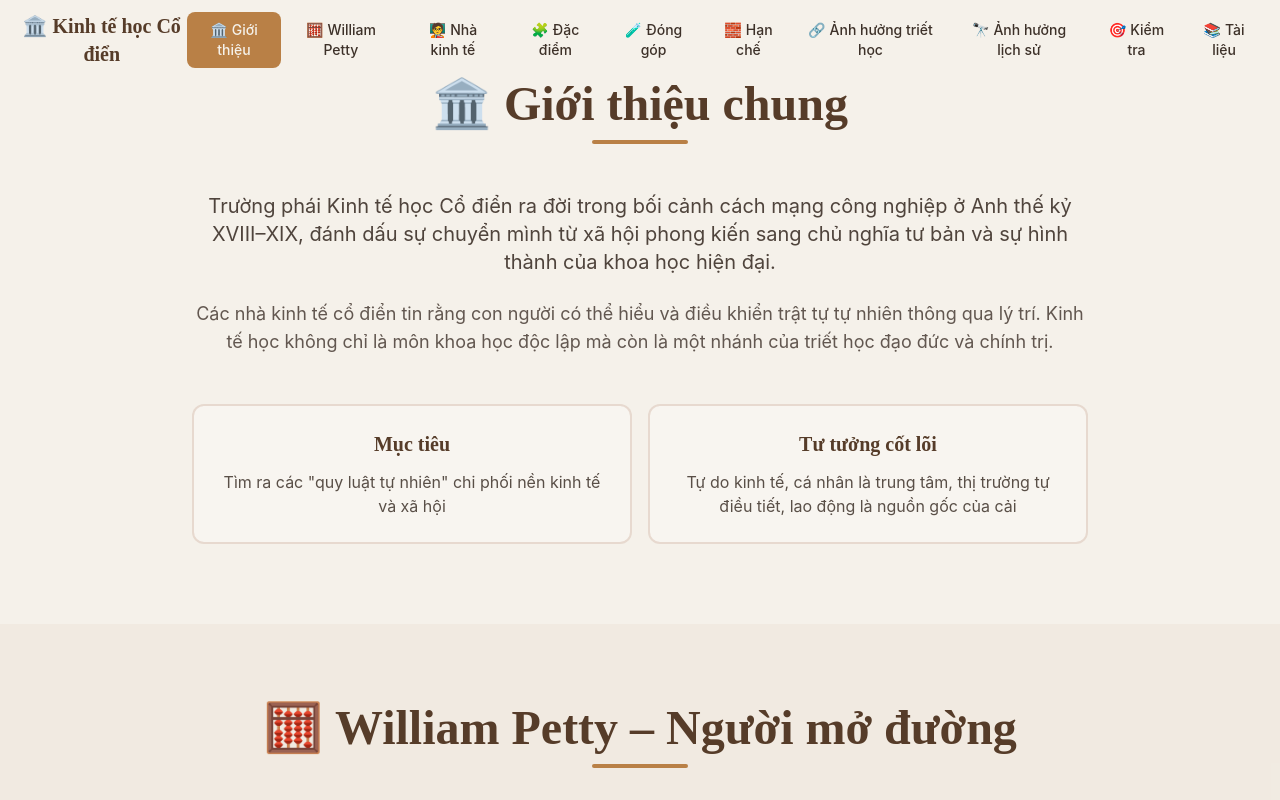
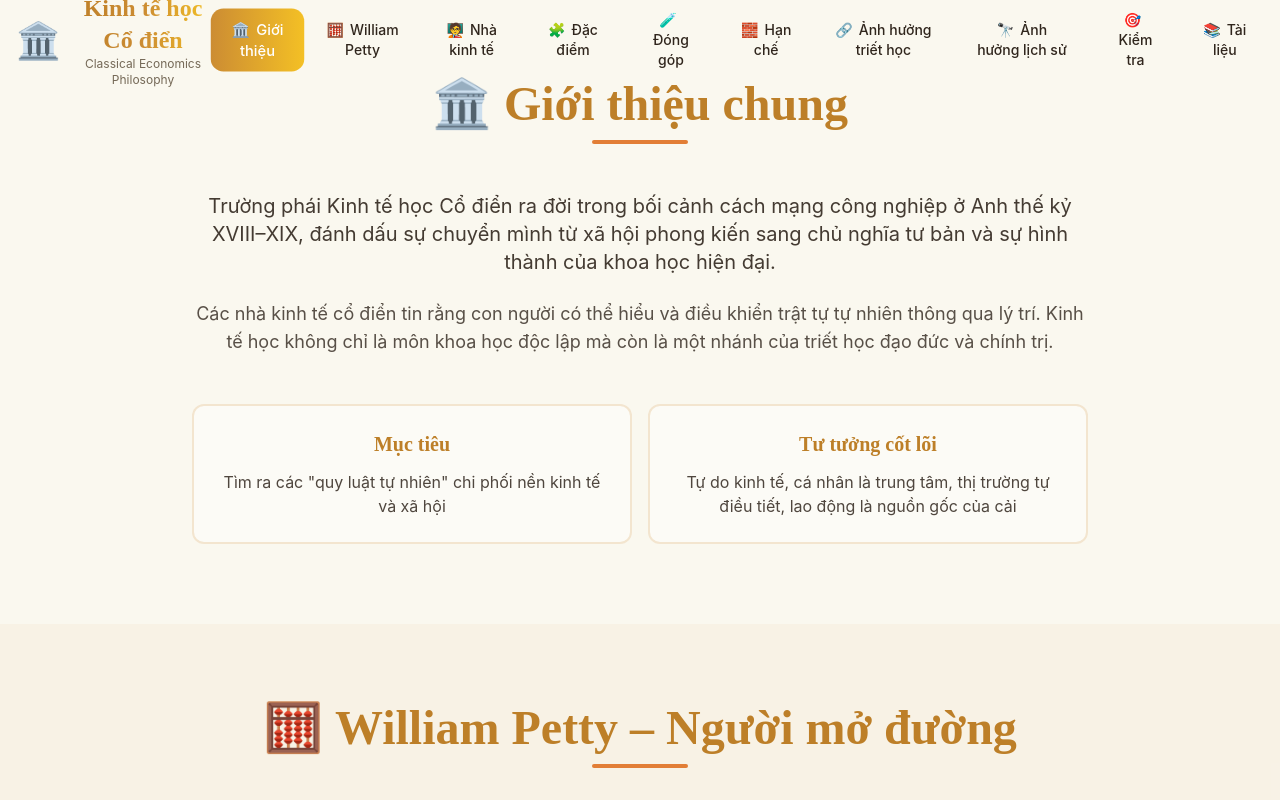
Before and after one commit to Quang510/classical-muse-vn, a React (Vite) app: page / in a window 1280 px wide. Shown: the top 800 px of the page. Built offline with nearby package versions, Linux system fonts and the light colour scheme; the HTML template or start-up script is replaced by a standard one.

Commit message:
Refactor: Modernize design and navbar

```diff
--- a/src/components/EconomistCard.tsx
+++ b/src/components/EconomistCard.tsx
@@ -26,7 +26,7 @@ export const EconomistCard = ({
   onViewDetail,
 }: EconomistCardProps) => {
   return (
-    <Card className={`hover-lift overflow-hidden border-bronze/30 bg-card shadow-[var(--shadow-paper)] hover:shadow-[var(--shadow-elevated)] transition-all duration-300 ${className}`}>
+    <Card className={`hover-lift overflow-hidden border-gold/30 bg-card shadow-[var(--shadow-soft)] hover:shadow-[var(--shadow-large)] transition-all duration-500 ${className}`}>
       <div className="aspect-[4/3] overflow-hidden bg-muted relative">
         <img
           src={imageSrc}
@@ -63,7 +63,7 @@ export const EconomistCard = ({
           <Button
             onClick={onViewDetail}
             variant="outline"
-            className="w-full mt-2 border-bronze/40 hover:bg-bronze hover:text-bronze-foreground transition-all group"
+            className="w-full mt-2 border-gold/50 hover:bg-gradient-to-r hover:from-bronze hover:to-gold hover:text-white hover:border-transparent transition-all duration-300 group"
           >
             Xem chi tiết
             <ArrowRightIcon className="w-4 h-4 ml-2 group-hover:translate-x-1 transition-transform" />
--- a/src/components/FeatureTile.tsx
+++ b/src/components/FeatureTile.tsx
@@ -9,9 +9,9 @@ interface FeatureTileProps {
 
 export const FeatureTile = ({ icon: Icon, title, description, className = "" }: FeatureTileProps) => {
   return (
-    <Card className={`hover-lift border-bronze/30 bg-card/90 shadow-[var(--shadow-paper)] hover:shadow-[var(--shadow-elevated)] transition-all duration-300 ${className}`}>
+    <Card className={`hover-lift border-gold/30 bg-card shadow-[var(--shadow-soft)] hover:shadow-[var(--shadow-large)] transition-all duration-500 ${className}`}>
       <CardContent className="p-6 space-y-3 text-center">
-        <div className="w-14 h-14 mx-auto rounded-full bg-bronze/10 flex items-center justify-center border-2 border-bronze/20">
+        <div className="w-14 h-14 mx-auto rounded-2xl bg-gradient-to-br from-bronze/10 to-gold/10 flex items-center justify-center border-2 border-gold/30">
           <Icon className="w-7 h-7 text-bronze" />
         </div>
         <h4 className="font-serif text-lg text-primary">{title}</h4>
--- a/src/components/Navigation.tsx
+++ b/src/components/Navigation.tsx
@@ -1,5 +1,5 @@
 import { useEffect, useState } from "react";
-import { Menu, X } from "lucide-react";
+import { Bars3Icon, XMarkIcon } from "@heroicons/react/24/outline";
 import { Button } from "./ui/button";
 
 const sections = [
@@ -64,34 +64,44 @@ export const Navigation = () => {
   return (
     <>
       <nav
-        className={`fixed top-0 left-0 right-0 z-50 transition-all duration-300 ${
+        className={`fixed top-0 left-0 right-0 z-50 transition-all duration-500 ${
           isScrolled
-            ? "bg-card/95 backdrop-blur-sm shadow-md"
+            ? "glass-effect shadow-[var(--shadow-medium)] border-b border-gold/20"
             : "bg-transparent"
         }`}
       >
         <div className="container mx-auto px-4">
-          <div className="flex items-center justify-between h-16 md:h-20">
+          <div className="flex items-center justify-between h-20">
             <button
               onClick={() => scrollToSection("intro")}
-              className="text-lg md:text-xl font-serif font-semibold text-primary hover:text-accent transition-colors"
+              className="flex items-center gap-3 group"
             >
-              🏛️ Kinh tế học Cổ điển
+              <span className="text-4xl group-hover:scale-110 transition-transform duration-300">
+                🏛️
+              </span>
+              <div className="flex flex-col items-start">
+                <span className="text-xl md:text-2xl font-serif font-bold bg-gradient-to-r from-primary via-bronze to-gold bg-clip-text text-transparent">
+                  Kinh tế học Cổ điển
+                </span>
+                <span className="text-xs text-muted-foreground font-sans">
+                  Classical Economics Philosophy
+                </span>
+              </div>
             </button>
 
             {/* Desktop Navigation */}
-            <div className="hidden lg:flex items-center gap-1">
+            <div className="hidden lg:flex items-center gap-2">
               {sections.map((section) => (
                 <button
                   key={section.id}
                   onClick={() => scrollToSection(section.id)}
-                  className={`px-3 py-2 rounded-lg text-sm font-medium transition-all ${
+                  className={`px-4 py-2.5 rounded-xl text-sm font-medium transition-all duration-300 ${
                     activeSection === section.id
-                      ? "bg-accent text-accent-foreground"
-                      : "text-foreground hover:bg-secondary"
+                      ? "bg-gradient-to-r from-bronze to-gold text-white shadow-[var(--shadow-soft)] scale-105"
+                      : "text-foreground hover:bg-secondary/60 hover:scale-105"
                   }`}
                 >
-                  <span className="mr-1">{section.emoji}</span>
+                  <span className="mr-1.5">{section.emoji}</span>
                   {section.label}
                 </button>
               ))}
@@ -101,10 +111,14 @@ export const Navigation = () => {
             <Button
               variant="ghost"
               size="icon"
-              className="lg:hidden"
+              className="lg:hidden hover:bg-gold/10"
               onClick={() => setMobileMenuOpen(!mobileMenuOpen)}
             >
-              {mobileMenuOpen ? <X /> : <Menu />}
+              {mobileMenuOpen ? (
+                <XMarkIcon className="w-6 h-6" />
+              ) : (
+                <Bars3Icon className="w-6 h-6" />
+              )}
             </Button>
           </div>
         </div>
@@ -112,19 +126,19 @@ export const Navigation = () => {
 
       {/* Mobile Menu */}
       {mobileMenuOpen && (
-        <div className="fixed inset-0 z-40 lg:hidden bg-card/95 backdrop-blur-sm pt-16">
-          <div className="container mx-auto px-4 py-6 space-y-2">
+        <div className="fixed inset-0 z-40 lg:hidden glass-effect pt-20 animate-in fade-in duration-300">
+          <div className="container mx-auto px-4 py-6 space-y-2 max-h-[calc(100vh-5rem)] overflow-y-auto">
             {sections.map((section) => (
               <button
                 key={section.id}
                 onClick={() => scrollToSection(section.id)}
-                className={`w-full text-left px-4 py-3 rounded-lg text-base font-medium transition-all ${
+                className={`w-full text-left px-5 py-4 rounded-xl text-base font-medium transition-all duration-300 ${
                   activeSection === section.id
-                    ? "bg-accent text-accent-foreground"
-                    : "text-foreground hover:bg-secondary"
+                    ? "bg-gradient-to-r from-bronze to-gold text-white shadow-[var(--shadow-medium)]"
+                    : "text-foreground hover:bg-secondary/60 hover:translate-x-2"
                 }`}
               >
-                <span className="mr-2">{section.emoji}</span>
+                <span className="mr-2 text-xl">{section.emoji}</span>
                 {section.label}
               </button>
             ))}
--- a/src/index.css
+++ b/src/index.css
@@ -8,48 +8,49 @@ All colors MUST be HSL.
 
 @layer base {
   :root {
-    /* Ancient paper/parchment theme with earthy tones */
-    --background: 40 35% 94%;
-    --foreground: 25 20% 20%;
+    /* Modern earthy gold theme */
+    --background: 45 55% 96%;
+    --foreground: 30 25% 15%;
 
-    --card: 38 40% 96%;
-    --card-foreground: 25 20% 20%;
+    --card: 45 50% 98%;
+    --card-foreground: 30 25% 15%;
 
-    --popover: 38 40% 96%;
-    --popover-foreground: 25 20% 20%;
+    --popover: 45 50% 98%;
+    --popover-foreground: 30 25% 15%;
 
-    --primary: 25 35% 25%;
-    --primary-foreground: 40 35% 94%;
+    --primary: 35 65% 45%;
+    --primary-foreground: 45 55% 98%;
 
-    --secondary: 38 25% 85%;
-    --secondary-foreground: 25 20% 20%;
+    --secondary: 42 35% 88%;
+    --secondary-foreground: 30 25% 15%;
 
-    --muted: 40 20% 88%;
-    --muted-foreground: 30 15% 45%;
+    --muted: 42 25% 90%;
+    --muted-foreground: 35 15% 40%;
 
-    --accent: 30 45% 50%;
-    --accent-foreground: 40 35% 94%;
+    --accent: 25 75% 55%;
+    --accent-foreground: 45 55% 98%;
 
-    --bronze: 25 40% 45%;
-    --bronze-foreground: 40 35% 94%;
+    --bronze: 35 60% 50%;
+    --bronze-foreground: 45 55% 98%;
 
-    --antiqued: 35 30% 65%;
-    --antiqued-foreground: 25 20% 20%;
+    --gold: 45 90% 55%;
+    --gold-foreground: 30 25% 15%;
 
     --destructive: 0 65% 55%;
-    --destructive-foreground: 40 35% 94%;
+    --destructive-foreground: 45 55% 98%;
 
-    --border: 35 20% 80%;
-    --input: 35 20% 80%;
-    --ring: 30 45% 50%;
+    --border: 40 20% 85%;
+    --input: 40 20% 85%;
+    --ring: 35 65% 45%;
 
-    --radius: 0.5rem;
+    --radius: 0.75rem;
 
-    --transition-smooth: all 0.3s cubic-bezier(0.4, 0, 0.2, 1);
+    --transition-smooth: all 0.4s cubic-bezier(0.4, 0, 0.2, 1);
 
-    /* Ancient book texture */
-    --shadow-paper: 0 2px 8px rgba(139, 115, 85, 0.15);
-    --shadow-elevated: 0 8px 24px rgba(139, 115, 85, 0.25);
+    /* Modern shadows */
+    --shadow-soft: 0 2px 12px rgba(180, 135, 70, 0.08);
+    --shadow-medium: 0 4px 20px rgba(180, 135, 70, 0.12);
+    --shadow-large: 0 8px 32px rgba(180, 135, 70, 0.16);
   }
 }
 
@@ -77,13 +78,13 @@ All colors MUST be HSL.
 
 @layer utilities {
   .fade-in {
-    animation: fadeIn 0.6s ease-out;
+    animation: fadeIn 0.8s ease-out;
   }
 
   @keyframes fadeIn {
     from {
       opacity: 0;
-      transform: translateY(20px);
+      transform: translateY(30px);
     }
     to {
       opacity: 1;
@@ -96,7 +97,13 @@ All colors MUST be HSL.
   }
 
   .hover-lift:hover {
-    transform: translateY(-4px);
-    box-shadow: 0 12px 24px -10px hsl(var(--accent) / 0.3);
+    transform: translateY(-6px);
+    box-shadow: var(--shadow-large);
+  }
+
+  .glass-effect {
+    background: rgba(255, 255, 255, 0.7);
+    backdrop-filter: blur(12px);
+    -webkit-backdrop-filter: blur(12px);
   }
 }
--- a/tailwind.config.ts
+++ b/tailwind.config.ts
@@ -43,9 +43,9 @@ export default {
           DEFAULT: "hsl(var(--bronze))",
           foreground: "hsl(var(--bronze-foreground))",
         },
-        antiqued: {
-          DEFAULT: "hsl(var(--antiqued))",
-          foreground: "hsl(var(--antiqued-foreground))",
+        gold: {
+          DEFAULT: "hsl(var(--gold))",
+          foreground: "hsl(var(--gold-foreground))",
         },
         popover: {
           DEFAULT: "hsl(var(--popover))",
```
